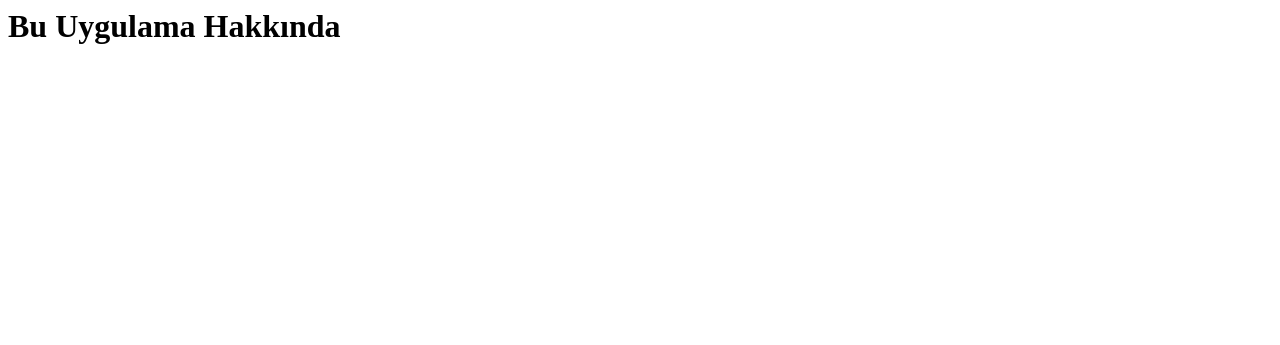
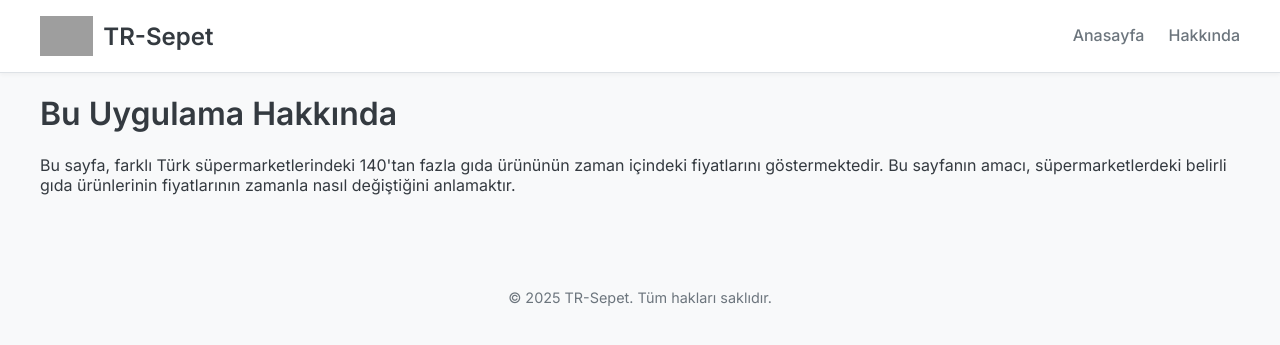
Before and after one commit to Bar-Kal/TR-Sepet, a Flask app: page /about in a window 1280 px wide. Shown: the top 345 px of the page. Run offline with Flask 3, Linux system fonts and the light colour scheme; grey boxes are pictures that could not be loaded.

Commit message:
Logo and About page added

```diff
--- a/sepet_app/frontend/routes.py
+++ b/sepet_app/frontend/routes.py
@@ -157,7 +157,7 @@ def index():
 @current_app.route('/about')
 def about():
     """Renders a simple about page."""
-    return "<h1>Bu Uygulama Hakkında</h1>"
+    return render_template("about.html")
 
 
 @current_app.route('/test')
--- a/sepet_app/frontend/static/css/style.css
+++ b/sepet_app/frontend/static/css/style.css
@@ -44,7 +44,7 @@ nav {
     gap: 1.5rem;
 }
 
-nav a {
+.nav-links a {
     text-decoration: none;
     color: var(--text-gray);
     font-weight: 500;
@@ -54,20 +54,20 @@ nav a {
     transition: color var(--transition-speed), border-color var(--transition-speed);
 }
 
-nav a.brand {
+nav .logo-brand span {
     font-weight: 700;
     font-size: 1.5rem;
     color: var(--dark-gray);
-    border-bottom: none;
 }
 
-nav a:not(.brand):hover {
+.nav-links a:hover {
     color: var(--dark-gray);
 }
 
-nav a.active {
+.nav-links a.active {
     color: var(--chart-green);
     border-bottom-color: var(--chart-green);
+    font-weight: 600;
 }
 
 main {
@@ -295,3 +295,14 @@ footer {
     display: flex;
     align-items: center;
 }
+
+.logo-brand {
+    display: inline-flex;
+    align-items: center;
+    text-decoration: none;
+}
+
+.logo {
+    height: 40px;
+    margin-right: 10px;
+}
--- /dev/null
+++ b/sepet_app/frontend/templates/about.html
@@ -0,0 +1,8 @@
+{% extends "base.html" %}
+
+{% block content %}
+<div class="container mt-5">
+    <h1>Bu Uygulama Hakkında</h1>
+    <p>Bu sayfa, farklı Türk süpermarketlerindeki 140'tan fazla gıda ürününün zaman içindeki fiyatlarını göstermektedir. Bu sayfanın amacı, süpermarketlerdeki belirli gıda ürünlerinin fiyatlarının zamanla nasıl değiştiğini anlamaktır.</p>
+</div>
+{% endblock %}
--- a/sepet_app/frontend/templates/base.html
+++ b/sepet_app/frontend/templates/base.html
@@ -5,6 +5,7 @@
     <meta name="viewport" content="width=device-width, initial-scale=1.0">
     <!-- The title block can be overridden by child templates -->
     <title>{% block title %}Flask Uygulamam{% endblock %}</title>
+    <link rel="icon" href="{{ url_for('static', filename='favicon.ico') }}">
     <link rel="preconnect" href="https://fonts.googleapis.com">
     <link rel="preconnect" href="https://fonts.gstatic.com" crossorigin>
     <link href="https://fonts.googleapis.com/css2?family=Inter:wght@400;500;600&display=swap" rel="stylesheet">
@@ -14,7 +15,10 @@
     <header>
         <div class="container">
             <nav>
-                <a href="{{ url_for('index') }}" class="brand">TR-Sepet</a>
+                <a href="{{ url_for('index') }}" class="logo-brand">
+                    <img src="{{ url_for('static', filename='logo.png') }}" alt="TR-Sepet Logo" class="logo">
+                    <span class="brand">TR-Sepet</span>
+                </a>
                 <div class="nav-links">
                     <a href="{{ url_for('index') }}">Anasayfa</a>
                     <a href="{{ url_for('about') }}">Hakkında</a>
@@ -29,7 +33,7 @@
     </main>
 
     <footer>
-        <p>&copy; 2025 Harika Flask Uygulamam</p>
+        <p>&copy; 2025 TR-Sepet. Tüm hakları saklıdır.</p>
     </footer>
 </body>
 </html>
```
